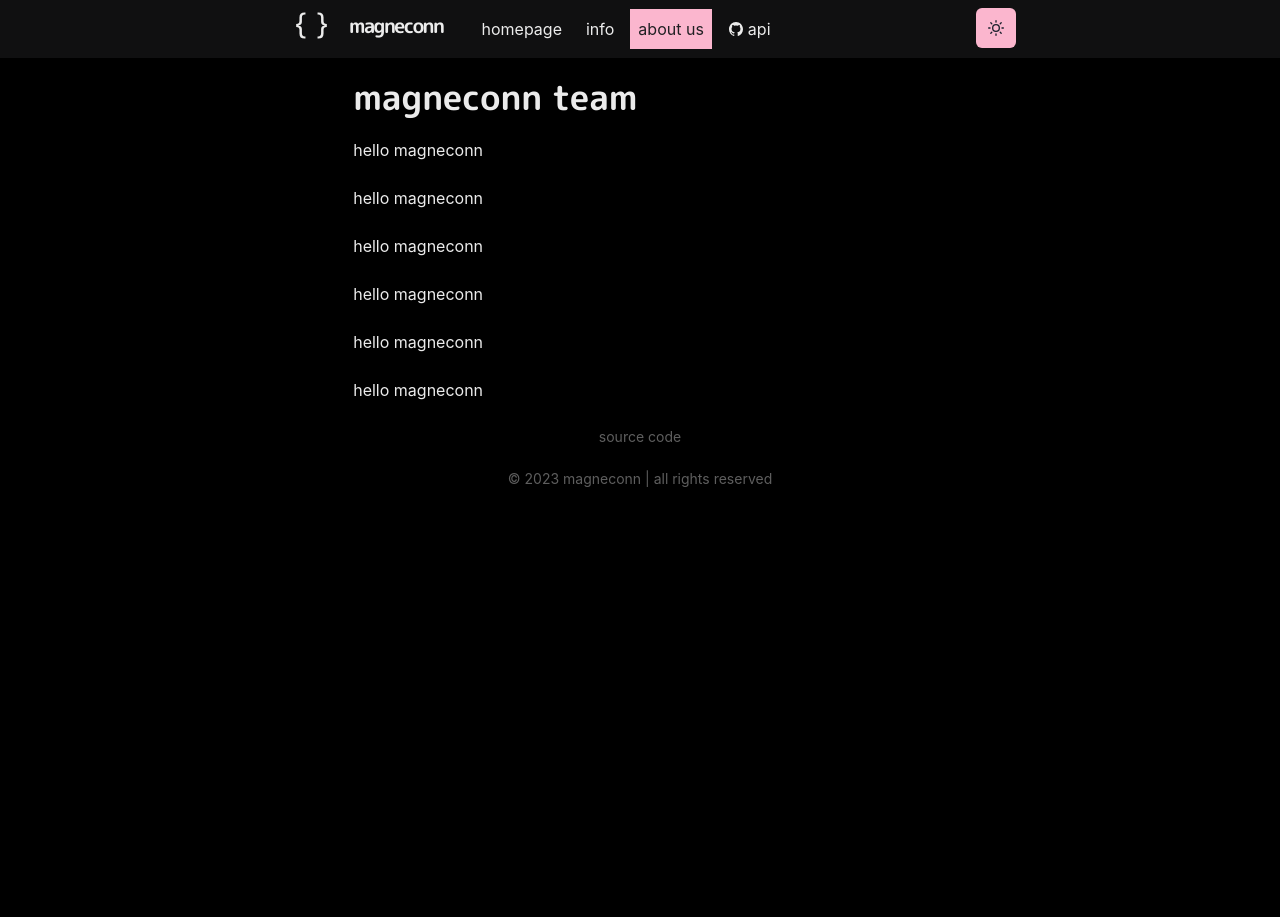
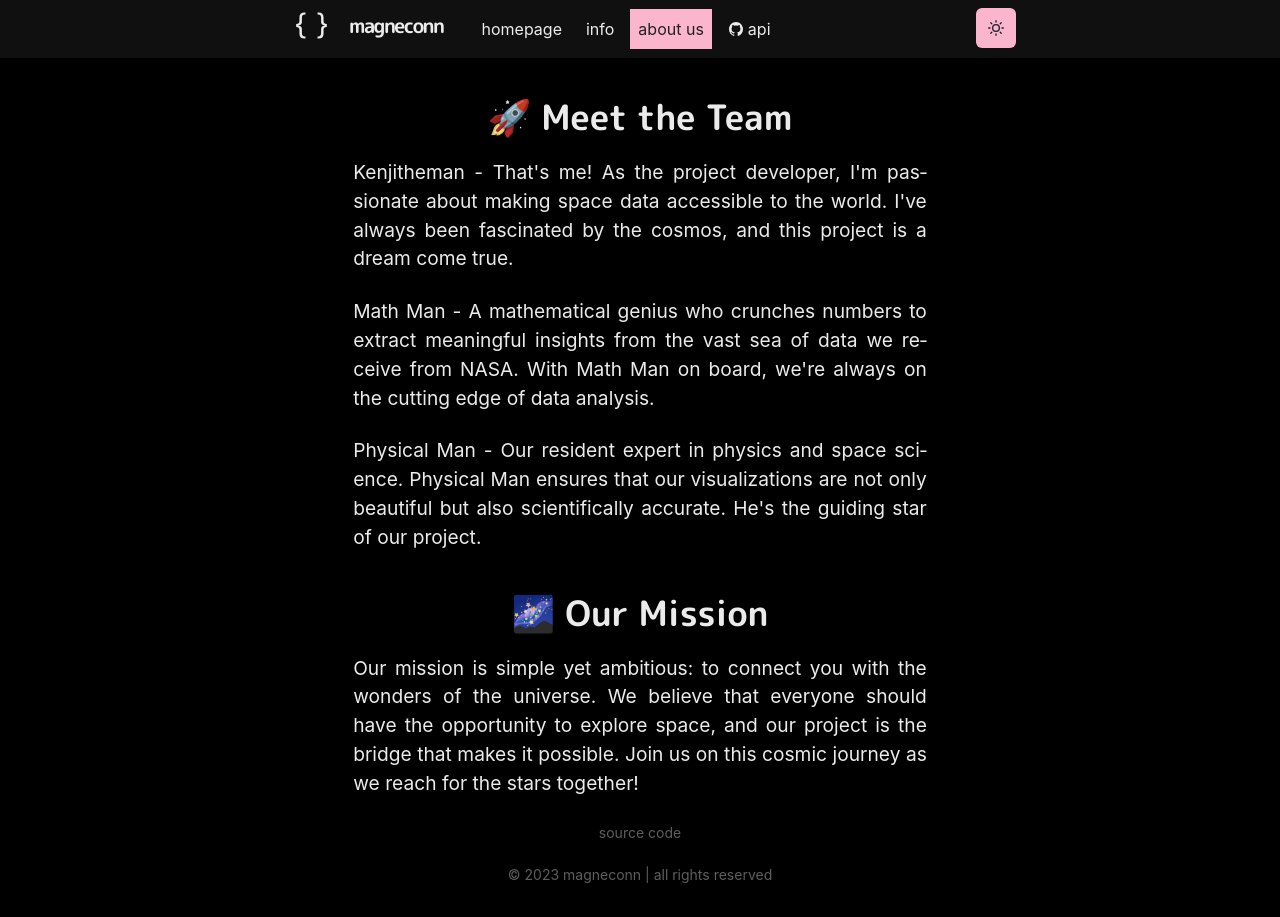
Before and after one commit to plastiey/astrodata-api-client, a Next.js app: page /about in a window 1280 px wide. Before the commit the page ends 800 px from the top, so only its background shows below. Built offline with nearby package versions, Linux system fonts and the light colour scheme.

Commit message:
chore(pages/about.js): add more text

```diff
--- a/pages/about.js
+++ b/pages/about.js
@@ -1,37 +1,42 @@
 import { Container, Heading } from '@chakra-ui/react'
 import Layout from '../components/layouts/article'
 import Section from '../components/section'
+import Paragraph from '../components/paragraph'
 
 const About = () => (
   <Layout title="magneconn - about us">
     <Container>
-      <Heading as="h1" fontSize={35} mt={5} mb={5} >
-        magneconn team
+      <Heading as="h1" fontSize={35} mt={10} mb={5} textAlign={"center"}>
+        🚀 Meet the Team
       </Heading>
 
       <Section delay={0.1} mb={5} >
-        hello magneconn
+        <Paragraph>
+          Kenjitheman - That's me! As the project developer, I'm passionate about making space data accessible to the world. I've always been fascinated by the cosmos, and this project is a dream come true.
+        </Paragraph>
       </Section>
 
-      <Section delay={0.3} mb={5}>
-        hello magneconn
+      <Section delay={0.2} mb={5} >
+        <Paragraph>
+          Math Man - A mathematical genius who crunches numbers to extract meaningful insights from the vast sea of data we receive from NASA. With Math Man on board, we're always on the cutting edge of data analysis.
+        </Paragraph>
       </Section>
 
-      <Section delay={0.5} mb={5}>
-        hello magneconn
+      <Section delay={0.3} mb={5} >
+        <Paragraph>
+          Physical Man - Our resident expert in physics and space science. Physical Man ensures that our visualizations are not only beautiful but also scientifically accurate. He's the guiding star of our project.
+        </Paragraph>
       </Section>
 
-      <Section delay={0.5} mb={5}>
-        hello magneconn
+      <Section delay={0.4} mb={10} >
+        <Heading as="h2" fontSize={35} mt={10} mb={5} textAlign={"center"} >
+          🌌 Our Mission
+        </Heading>
+        <Paragraph>
+          Our mission is simple yet ambitious: to connect you with the wonders of the universe. We believe that everyone should have the opportunity to explore space, and our project is the bridge that makes it possible. Join us on this cosmic journey as we reach for the stars together!
+        </Paragraph>
       </Section>
 
-      <Section delay={0.5} mb={5}>
-        hello magneconn
-      </Section>
-
-      <Section delay={0.5}>
-        hello magneconn
-      </Section>
     </Container>
   </Layout>
 )
```
